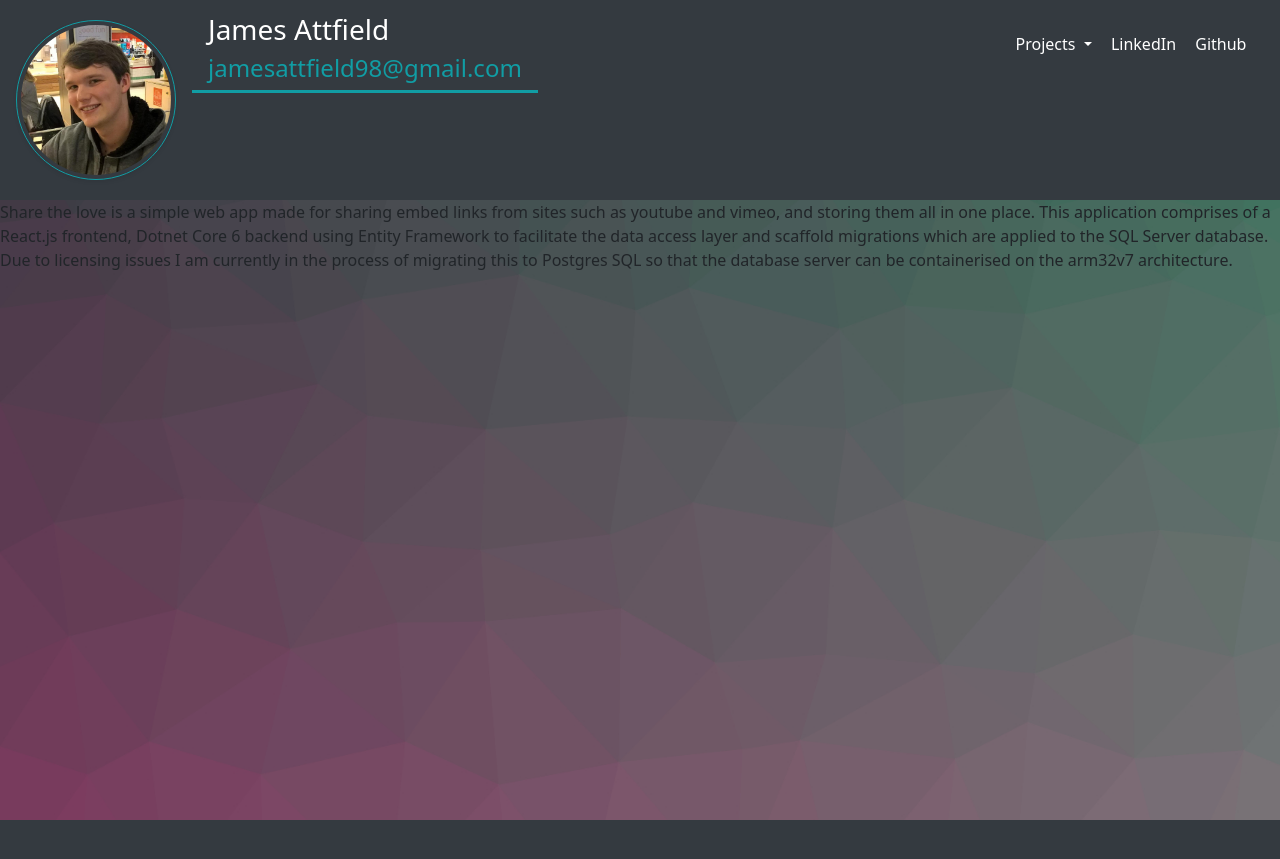
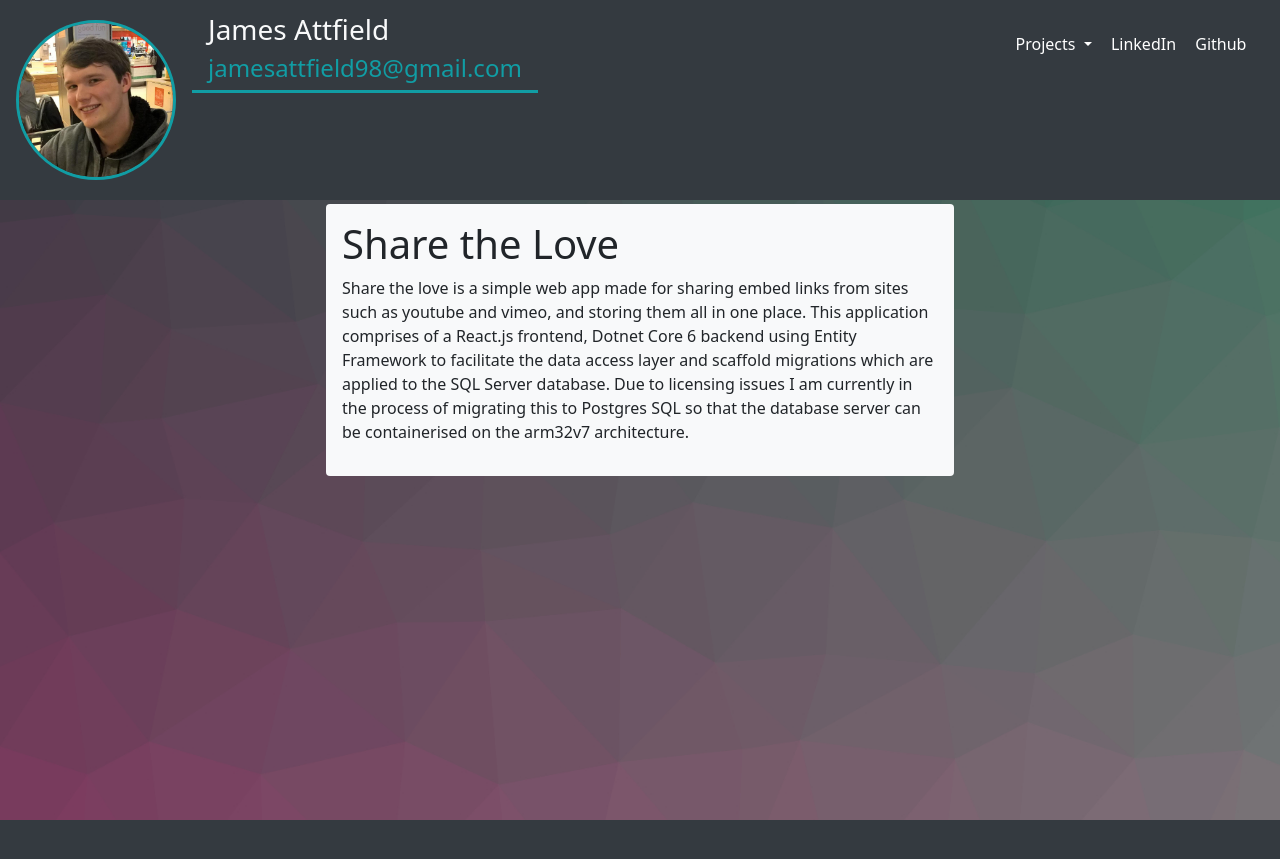
Before and after one commit to MysteryMystery/MysteryMystery.github.io, a Jekyll site: the page built from _posts/2022-09-19-share-the-love.md, in a window 1280 px wide. Shown: the top 859 px of the page. Built offline with Jekyll 4.4.1, drawn with Linux system fonts in a browser that asks for light colours.

Commit message:
blog pages now have white background

```diff
--- a/_includes/page-header.html
+++ b/_includes/page-header.html
@@ -1,11 +1,11 @@
 <nav id="page-header" class="navbar sticky-top navbar-expand-md navbar-dark custom-nav align-items-start">
     <div class="d-flex flex-col flex-wrap justify-content-start hero-bar py-1">
         <div id="avatar-wrapper" class="p-md-3">
-            <a href="{{ site.url }}"><img src="/img/avatar.jpg" class="rounded-circle img-thumbnail border-primary"></a>
+            <a href="{{ site.url }}"><img src="/img/avatar.jpg" class="rounded-circle avatar-img border-primary"></a>
         </div>
         <div id="contact-wrapper" class="h-100">
             <div class="p-md-1 px-md-3">
-                <p class="my-0 lead fs-3">{{ site.author }}</p>
+                <p class="my-0 lead fs-3 text-light">{{ site.author }}</p>
                 <p class="my-0 lead fs-4 text-primary">{{ site.email }}</p>
             </div>
             {% include hr.html class="bg-primary" %}
--- a/_layouts/post.html
+++ b/_layouts/post.html
@@ -1,4 +1,10 @@
 ---
 layout: default
 ---
-{{ content }}
+<div class="row justify-content-center flex-grow-1">
+    <div class="col col-md-6">
+        <div class="my-1 p-1 p-md-3 bg-light rounded flex-grow-1">
+            {{ content }}
+        </div>
+    </div>
+</div>
--- a/_posts/2022-09-19-share-the-love.md
+++ b/_posts/2022-09-19-share-the-love.md
@@ -10,4 +10,6 @@ description: This project is currently private. I can add you as a collaborator
 website_url: https://github.com/MysteryMystery/share-the-love
 ---
 
+# Share the Love
+
 Share the love is a simple web app made for sharing embed links from sites such as youtube and vimeo, and storing them all in one place. This application comprises of a React.js frontend, Dotnet Core 6 backend using Entity Framework to facilitate the data access layer and scaffold migrations which are applied to the SQL Server database. Due to licensing issues I am currently in the process of migrating this to Postgres SQL so that the database server can be containerised on the arm32v7 architecture.
--- a/_sass/_nav.scss
+++ b/_sass/_nav.scss
@@ -7,7 +7,7 @@
 
 	.navbar-nav {
 		>.nav-item {
-			background-color: $dark;
+			background-color: unset;
 			margin-right: 0.1em;
 			margin-left: 0.1em;
 			color: $white;
--- a/css/style.scss
+++ b/css/style.scss
@@ -43,16 +43,9 @@ div.hr {
 }
 
 .hero-bar {
-	background: $dark;
-    color: $white;
-
-    * {
-        color: $white;
-        background: $dark;
-    }
-
-    .img-thumbnail {
+    .avatar-img {
         max-height: 10em;
+        border: 0.2em solid $primary;
     }
 }
 
```
